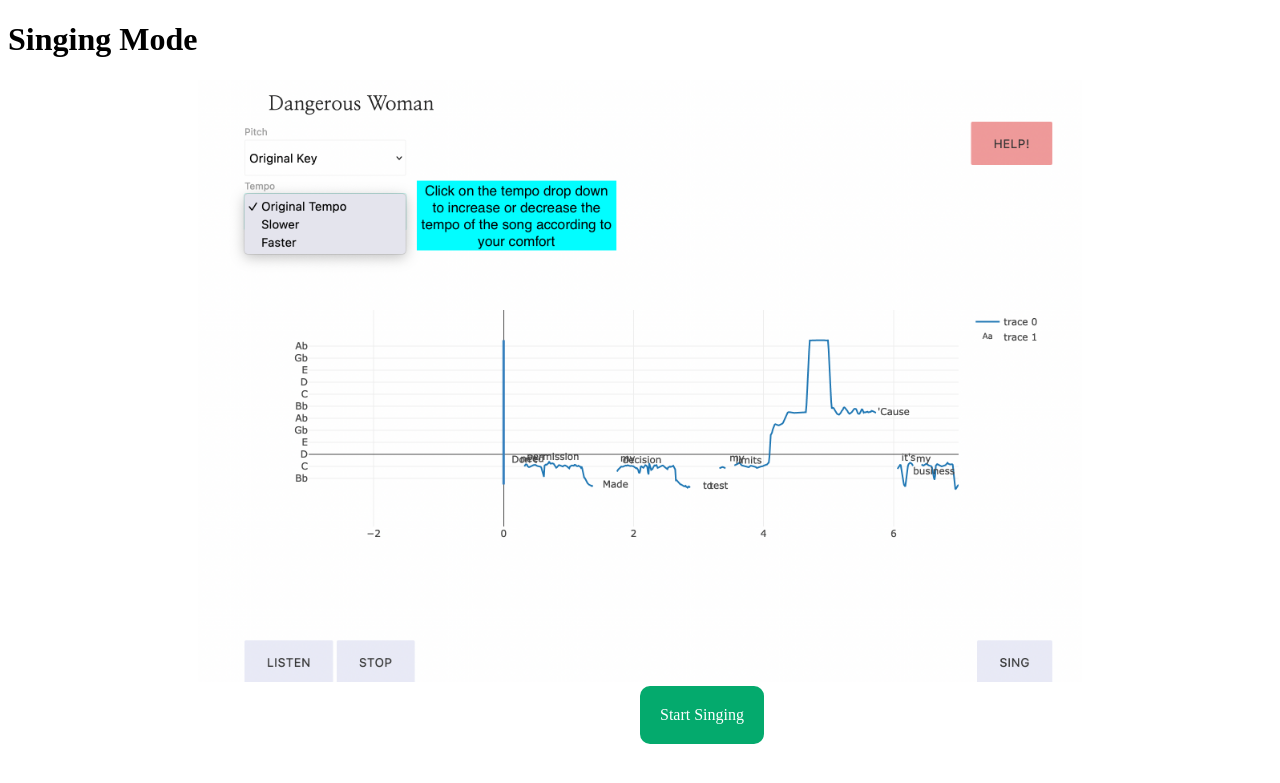
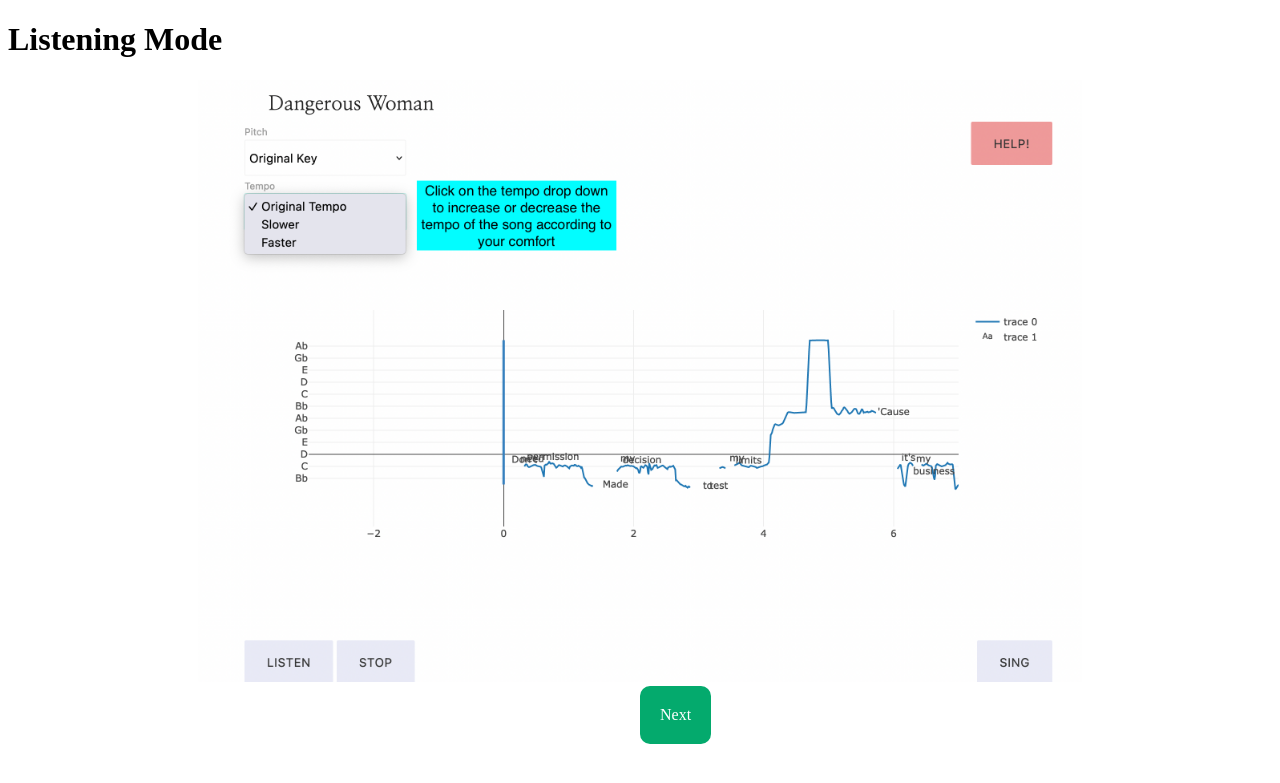
Before and after one commit to snnithya/HCI-singing, a Flask app: template templates/demo7.html in a window 1280 px wide. Shown: the top 783 px of the page. Run offline with Flask 2, Linux system fonts and the light colour scheme; the template is opened without the code that fills it, so the values that code supplies are empty.

Commit message:
Fixed demo orders

```diff
--- a/templates/demo0.html
+++ b/templates/demo0.html
@@ -15,7 +15,7 @@
 <body>
     <img src="../static/images/Annotated/demo0.png" alt="demo1" id="im1">
 
-    <a href="../templates/demo1.html" class="nextButton" id="nextButton">Next</button>
+    <a href="../templates/demo6.html" class="nextButton" id="nextButton">Next</button>
 
 </body>
 
--- a/templates/demo5.html
+++ b/templates/demo5.html
@@ -15,7 +15,7 @@
 <body>
     <img src="../static/images/Annotated/demo5.png" alt="demo1" id="im1">
 
-    <a href="../templates/demo6.html" class="nextButton" id="nextButton">Next</button>
+    <a href="../templates/listening.html" class="nextButton" id="nextButton">Start Singing</button>
 
 
 </body>
--- a/templates/demo6.html
+++ b/templates/demo6.html
@@ -4,7 +4,7 @@
 <head>
 
     <title>Demo</title>
-    <h1>Singing Mode</h1>
+    <h1>Listening Mode</h1>
     <meta charset="utf-8">
     <meta http-equiv="X-UA-Compatible" content="IE=edge">
     <meta name="viewport" content="width=device-width, initial-scale=1">
--- a/templates/demo7.html
+++ b/templates/demo7.html
@@ -4,7 +4,7 @@
 <head>
 
     <title>Demo</title>
-    <h1>Singing Mode</h1>
+    <h1>Listening Mode</h1>
     <meta charset="utf-8">
     <meta http-equiv="X-UA-Compatible" content="IE=edge">
     <meta name="viewport" content="width=device-width, initial-scale=1">
@@ -15,7 +15,7 @@
 <body>
     <img src="../static/images/Annotated/demo7.png" alt="demo1" id="im1">
 
-    <a href="../templates/listening.html" class="nextButton" id="nextButton">Start Singing</button>
+    <a href="../templates/demo1.html" class="nextButton" id="nextButton">Next</button>
 
 
 </body>
```
